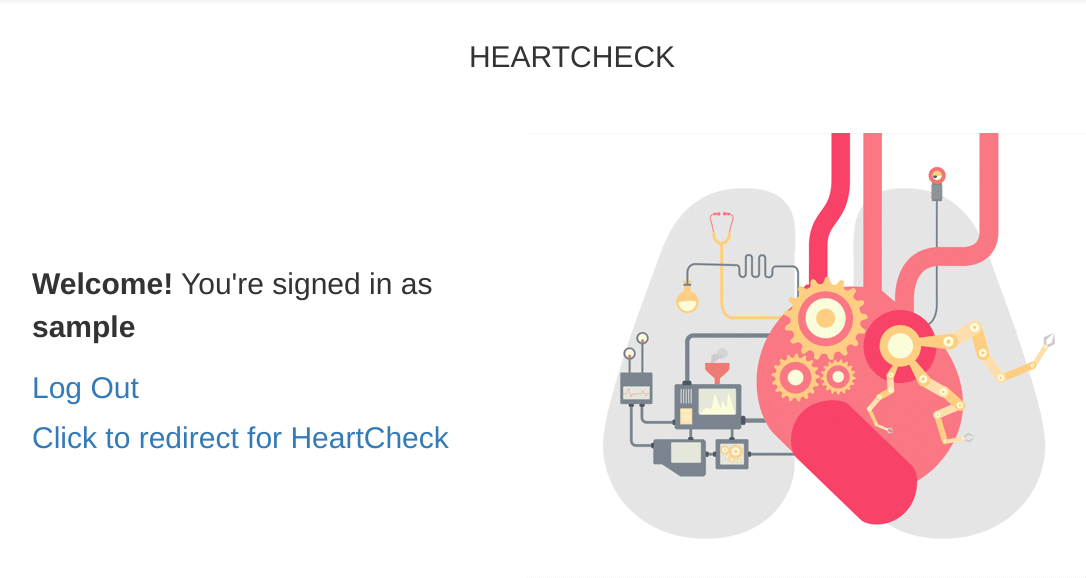
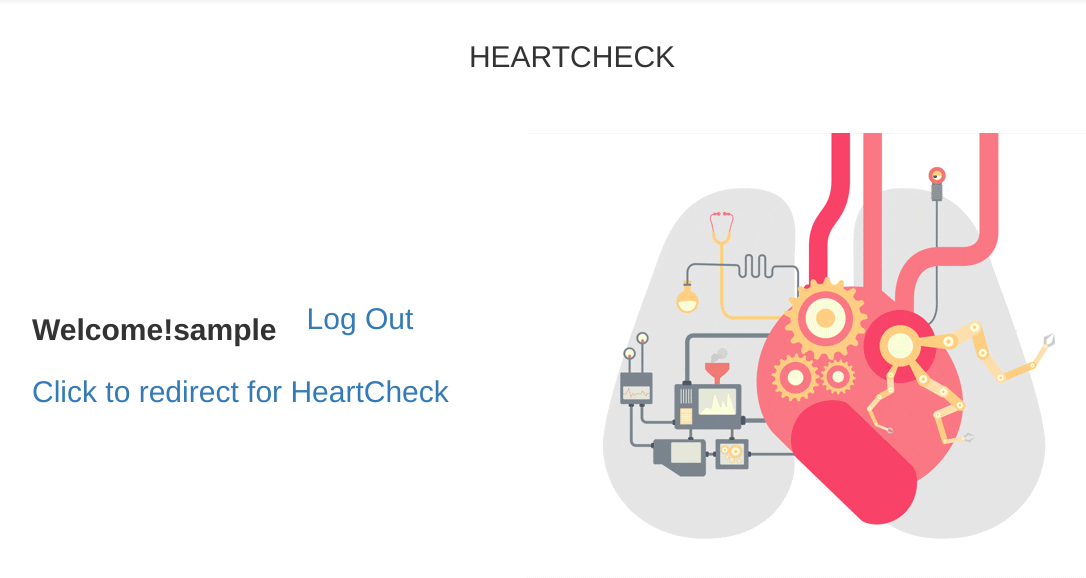
Before and after one commit to vtutti/loginn, a PHP site: page /index.php in a window 1280 px wide. Shown: the part 51-629 px from the top of the page, without its empty margins (83-1169 px from the left). Run offline with PHP 8.4, Linux system fonts and the light colour scheme; the visitor is signed in with stand-in values (Sample User, id 1); data that the repository does not hold is empty; some libraries are stand-ins or nearby versions.

Commit message:
Update index.php

```diff
--- a/login/index.php
+++ b/login/index.php
@@ -19,7 +19,7 @@ include_once("db_connect.php");
 					<td>
 			<ul class="nav navbar-nav navbar-left" style="font-size:30px">
 				<?php if (isset($_SESSION['user_id'])) { ?>
-				<li><p class="navbar-text"><strong>Welcome!</strong> You're signed in as <strong><?php echo $_SESSION['user_name']; ?></strong></p></li>
+				<li><p class="navbar-text"><strong>Welcome!<?php echo $_SESSION['user_name']; ?></strong></p></li>
 				<li><a href="logout.php">Log Out</a></li>
 				<li><a href="https://heartcheck1.herokuapp.com/"> Click to redirect for HeartCheck</li>
 				<?php } else { ?>
```
